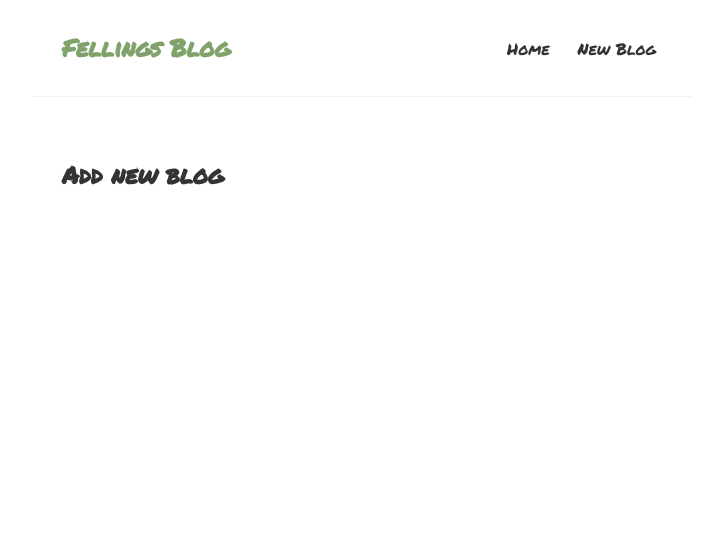
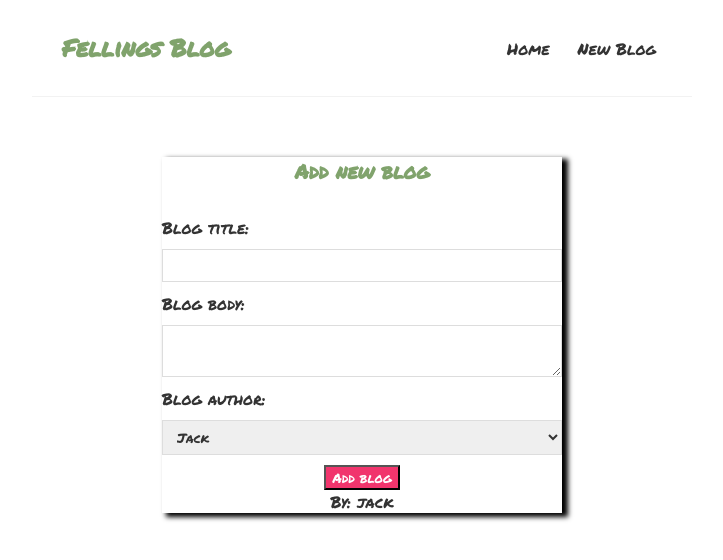
Before and after one commit to jonbleibdrey/feeling-blog, a React (Create React App) app: page /create in a window 1280 px wide. Shown: the top 560 px of the page, without its empty margins (278-1001 px from the left). Built offline with nearby package versions, Linux system fonts and the light colour scheme.

Commit message:
added forms

```diff
--- a/src/Create.js
+++ b/src/Create.js
@@ -1,9 +1,42 @@
-import React from "react";
+import React, { useState } from "react";
 
 const Create = () => {
+  const [title, setTitle] = useState("");
+  const [body, setBody] = useState("");
+  const [author, setAuthor] = useState("jack");
+
   return (
     <div className="create">
       <h2>Add new blog</h2>
+      <form>
+        <label> Blog title:</label>
+        <input
+          type="text"
+          required
+          value={title}
+          onChange={(e) => setTitle(e.target.value)}
+        />
+        <label> Blog body:</label>
+        <textarea
+          type="text"
+          required
+          value={body}
+          onChange={(e) => setBody(e.target.value)}
+        />
+        <label> Blog author:</label>
+        <select
+          value={author}
+          onChange={(e) => setAuthor(e.target.value)}
+          required
+        >
+          <option value="henry"> Henry</option>
+          <option value="jack"> Jack</option>
+        </select>
+        <button>Add blog</button>
+      </form>
+      <h3>{title}</h3>
+      <p>{body}</p>
+      <p>By: {author}</p>
     </div>
   );
 };
--- a/src/index.css
+++ b/src/index.css
@@ -77,3 +77,36 @@
 border-radius: 8px;
 cursor: pointer;
 }
+
+/* create new blog form */
+.create{
+  max-width: 400px;
+  margin: 0 auto;
+  text-align: center;
+  box-shadow: 5px 3px 5px 1px black;
+}
+
+.create label{
+  text-align: left;
+  display: block;
+}
+
+.create h2{
+  font-size: 20px;
+  color: #80a36c;
+  margin-bottom: 30px;
+}
+
+.create input, .create textarea, .create select{
+  width: 100%;
+  padding: 6px 10px;
+  margin: 10px 0;
+  border: 1px solid #ddd;
+  box-sizing: border-box;
+  display: block;
+}
+
+.create button{
+  background: #f1356d;
+  color: white;
+}
```
